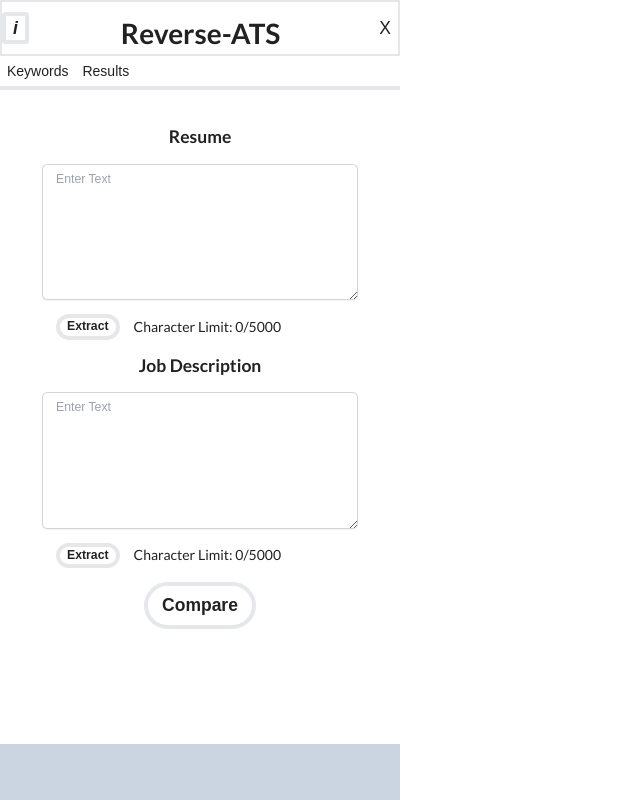
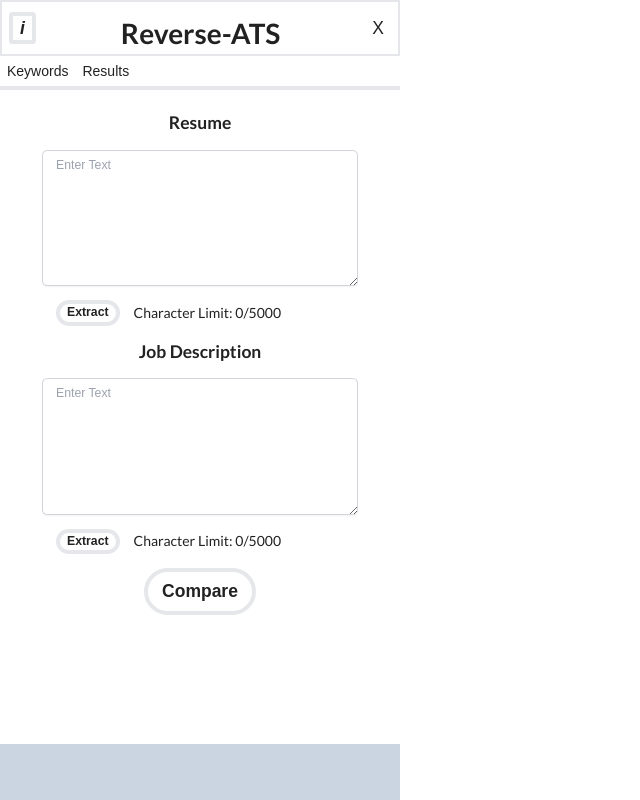
Before and after one commit to Caposto/reverse-ats, a React (Create React App) app in the folder frontend/: page / in a window 1280 px wide. Shown: the whole page, without its empty margins (0-640 px from the left). Built offline with nearby package versions, Linux system fonts and the light colour scheme.

Commit message:
face lift

```diff
--- a/frontend/src/App.jsx
+++ b/frontend/src/App.jsx
@@ -69,9 +69,9 @@ function App() {
       />
       <div className="flex-grow">
         <KeywordsContext.Provider value={keywordsContextValue}>
-          <div className={!showMatches ? "flex flex-col flex-grow pt-4" : "hidden"}>
+          <div className={!showMatches ? "flex flex-col flex-grow py-2" : "hidden"}>
             <div>
-              <h1 className="text-xl text-center pt-4">Resume</h1>
+              <h1 className="text-xl text-center pt-2">Resume</h1>
               <DynamicForm className="grow" descriptionType="resume" />
             </div>
             <div>
@@ -79,7 +79,7 @@ function App() {
               <DynamicForm className="grow" descriptionType="job" />
             </div>
             <div className="text-center">
-              <button type="submit" onClick={compareKeywords} className="button-lg">
+              <button type="submit" onClick={compareKeywords} className="button-lg py-2">
                 Compare
               </button>
             </div>
--- a/frontend/src/components/Header.jsx
+++ b/frontend/src/components/Header.jsx
@@ -11,7 +11,7 @@ function Header({ matchesRoute, keywordsRoutes, closeWindow }) {
 
   return (
     <div className="pb-2">
-      <div className="h-16 border-2 text-center items-center flex justify-between">
+      <div className="h-16 border-2 px-2 text-center items-center flex justify-between">
         <button
           type="submit"
           onClick={displayInstructions}
```
